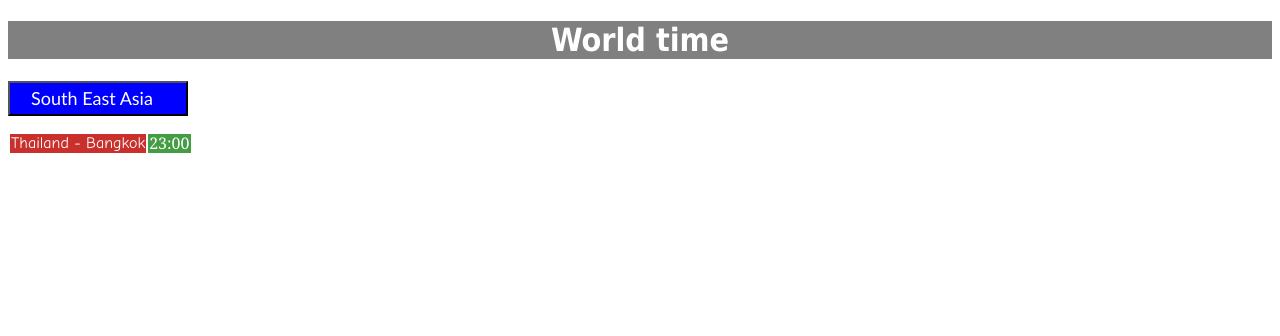
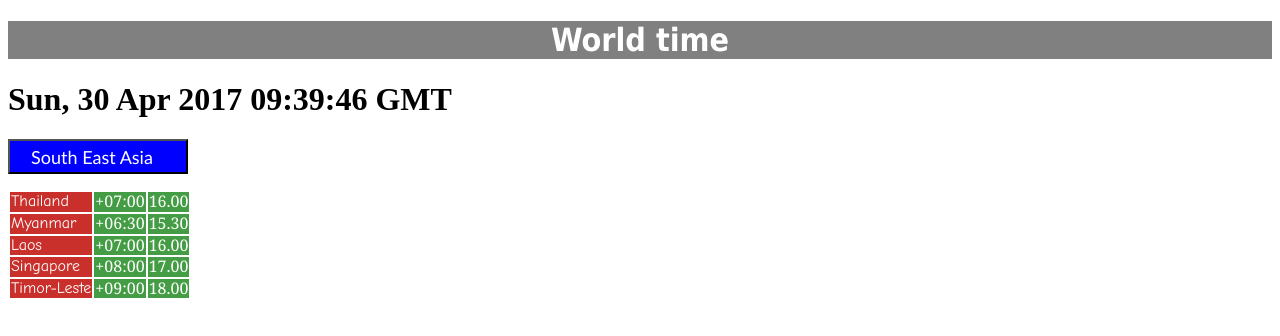
Before and after one commit to vichar/WorldTime, a plain HTML site: page index.html in a window 1280 px wide. Drawn offline with nearby package versions, Linux system fonts and the light colour scheme.

Commit message:
update time utc

```diff
--- a/index.html
+++ b/index.html
@@ -51,21 +51,66 @@
          font-family: Georgia;
        }
     </style>
-    <script src="https://unpkg.com/vue"></script>
+
   </head>
   <body>
+        <script src="https://unpkg.com/vue"></script>
+
     <center><h1 class='app-header'>World time</h1></center>
-    <p><button class = "app-button">South East Asia</button></p>
+
+
+<div id = "Location">
+     <h1>    {{getUTC().toUTCString()}} </h1>
+          <p><button class = "app-button">South East Asia</button></p>
+<table>
+   <tbody>
+  <tr v-for ="city in cities ">
+    <td class = "app-city"> {{ city.name }} </td>
+    <td class = "app-time"> {{ city.offsetDisplay }} </td>
+    <td class = "app-time"> {{ calculateTime(city.offsetTime , getUTC()) }} </td>
+  </tr>
+    </tbody>
+</table>
+ </div>
+
+
+     <script  type ="text/javascript">
+     var app = new Vue
+     ({
+      el: '#Location',
+      data : {
+        cities:[
+                {name : "Thailand",offsetDisplay : "+07:00 ",offsetTime: 7.00},
+                {name : "Myanmar", offsetDisplay : " +06:30",offsetTime: 6.30},
+                {name : "Laos", offsetDisplay : "+07:00",offsetTime: 7.00 },
+                {name : "Singapore", offsetDisplay : "+08:00",offsetTime: 8.00},
+                {name : "Timor-Leste", offsetDisplay : "+09:00",offsetTime: 9.00}
+              ]
+            ,
+            },
+      methods: {
+                  calculateTime: function(offset,time)
+                  {
+                      var epochTime =time.getTime();
+                      var calculateSecond = offset * 3600 ;
+                      var localTime = epochTime + calculateSecond
+                      var dateTime = new Date(0)
+                      dateTime.setSeconds(localTime);
+                      return (time.getUTCHours() + offset).toFixed(2);
+
+                  },
+                  getUTC: function()
+                  {
+                    var utcTime = new Date();
+                    return utcTime;
+                  }
+              }
+
+     })
+    </script>
 
 
 
-<table>
-  <tr>
-    <td class = "app-city">Thailand - Bangkok</td>
-    <td class = "app-time"> 23:00 </td>
-  </tr>
-
-    </table>
 
 
 
```
